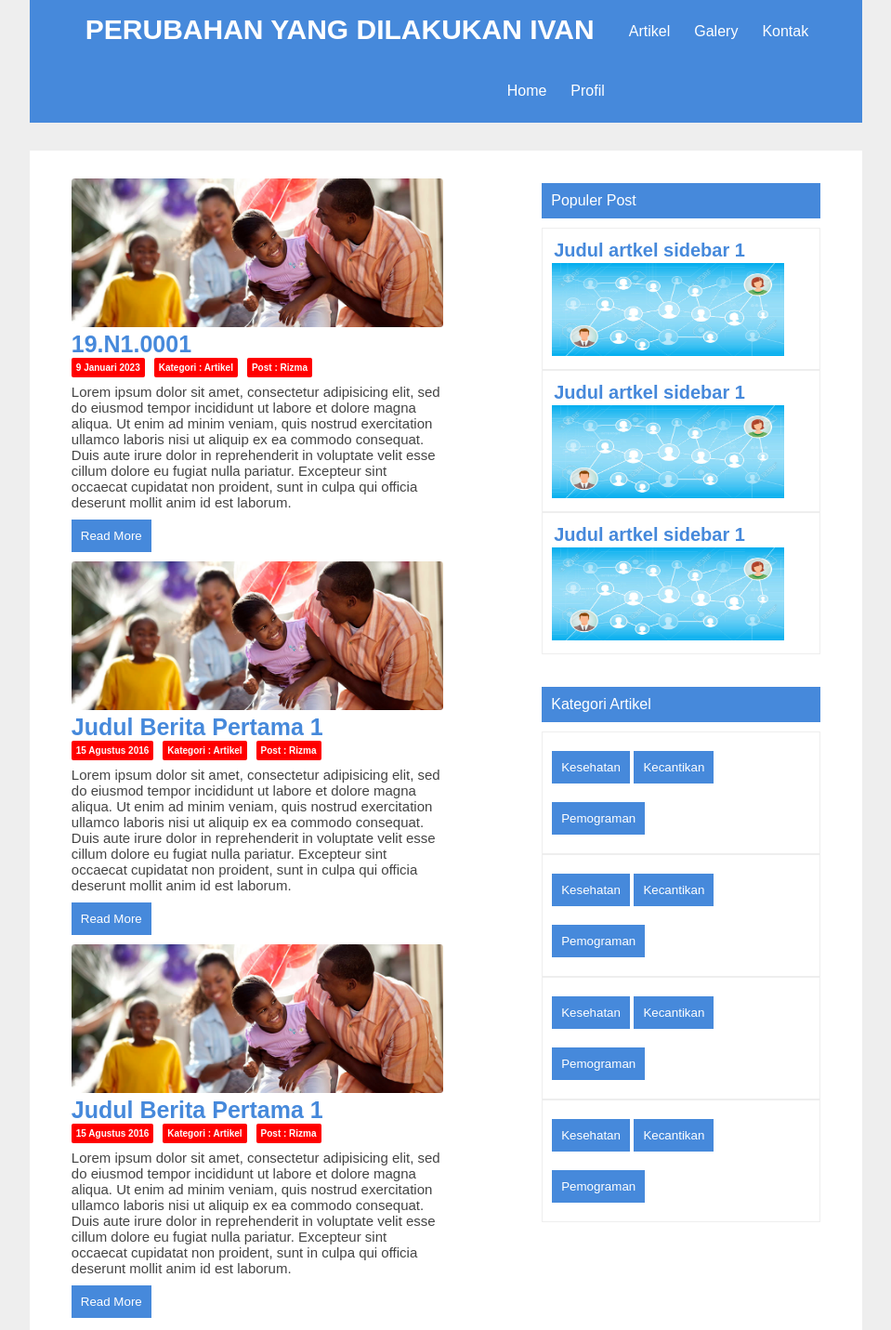
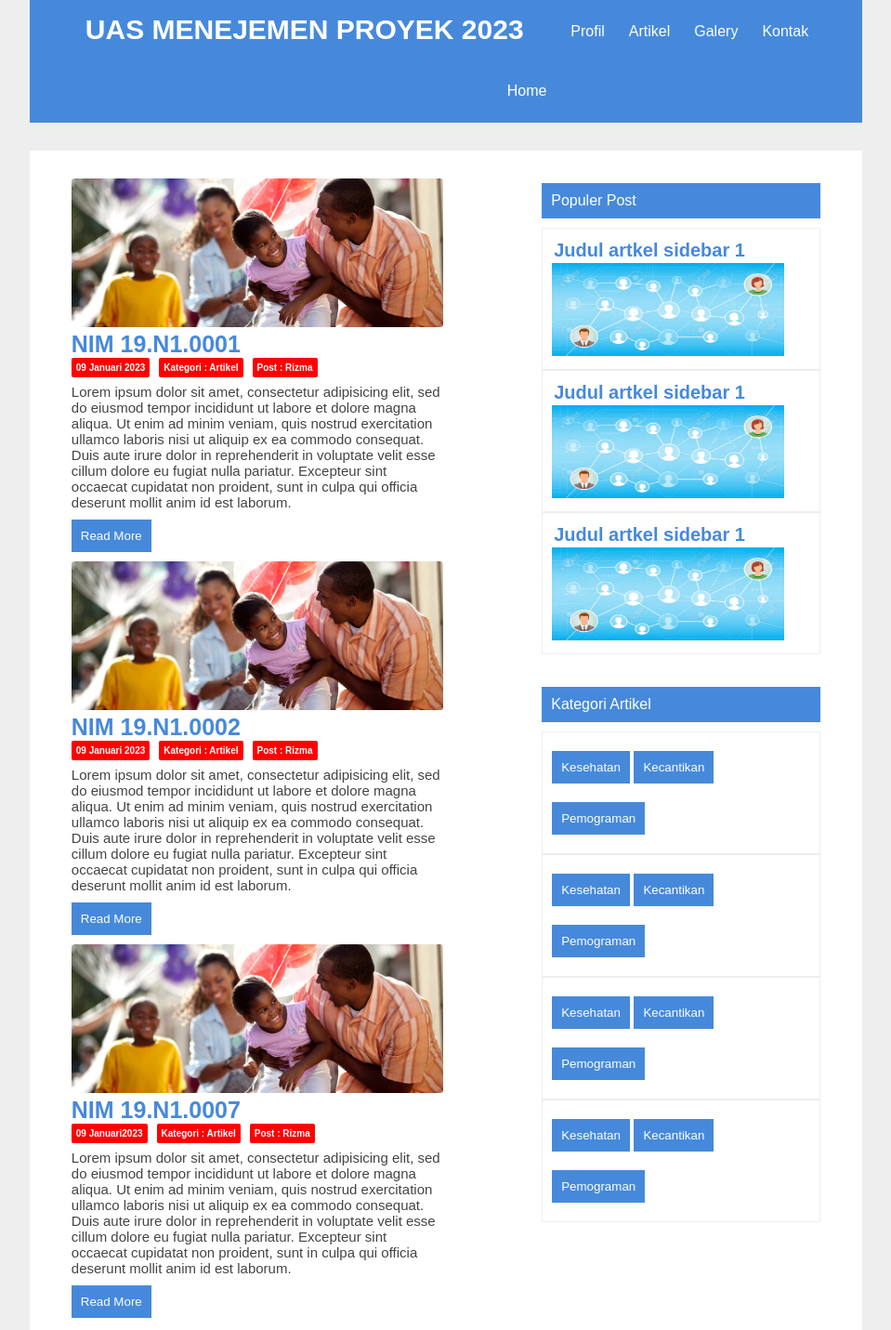
Before and after one commit to natankurniawan/uasmanpro2023, a plain HTML site: page Web Design/index.html in a window 1280 px wide. Shown: the top 1431 px of the page at 93% size, without its empty margins (160-1119 px from the left). Drawn offline with Linux system fonts and the light colour scheme.

Commit message:
Update index.html

```diff
--- a/Web Design/index.html
+++ b/Web Design/index.html
@@ -7,7 +7,7 @@
 <body style="background: #eee">
 	<div class="header">
 		<div class="logo">
-			<h1>PERUBAHAN YANG DILAKUKAN IVAN</h1>
+			<h1>Uas Menejemen proyek 2023</h1>
 		</div>
 		<nav>
 			<ul>
@@ -23,8 +23,8 @@
 		<div class="wrap-content">
 			<div class="content">
 				<img src="asset/gambar/2.jpg" alt="content">
-				<h2>19.N1.0001</h2>
-				<b>9 Januari 2023</b><b>Kategori : Artikel</b><b>Post : Rizma</b>
+				<h2>NIM 19.N1.0001</h2>
+				<b>09 Januari 2023</b><b>Kategori : Artikel</b><b>Post : Rizma</b>
 				<p>Lorem ipsum dolor sit amet, consectetur adipisicing elit, sed do eiusmod
 				tempor incididunt ut labore et dolore magna aliqua. Ut enim ad minim veniam,
 				quis nostrud exercitation ullamco laboris nisi ut aliquip ex ea commodo
@@ -35,8 +35,8 @@
 			</div>
 				<div class="content">
 				<img src="asset/gambar/2.jpg" alt="content">
-				<h2>Judul Berita Pertama 1</h2>
-				<b>15 Agustus 2016</b><b>Kategori : Artikel</b><b>Post : Rizma</b>
+				<h2>NIM 19.N1.0002</h2>
+				<b>09 Januari 2023</b><b>Kategori : Artikel</b><b>Post : Rizma</b>
 				<p>Lorem ipsum dolor sit amet, consectetur adipisicing elit, sed do eiusmod
 				tempor incididunt ut labore et dolore magna aliqua. Ut enim ad minim veniam,
 				quis nostrud exercitation ullamco laboris nisi ut aliquip ex ea commodo
@@ -47,8 +47,8 @@
 			</div>
 				<div class="content">
 				<img src="asset/gambar/2.jpg" alt="content">
-				<h2>Judul Berita Pertama 1</h2>
-				<b>15 Agustus 2016</b><b>Kategori : Artikel</b><b>Post : Rizma</b>
+				<h2>NIM 19.N1.0007</h2>
+				<b>09 Januari2023</b><b>Kategori : Artikel</b><b>Post : Rizma</b>
 				<p>Lorem ipsum dolor sit amet, consectetur adipisicing elit, sed do eiusmod
 				tempor incididunt ut labore et dolore magna aliqua. Ut enim ad minim veniam,
 				quis nostrud exercitation ullamco laboris nisi ut aliquip ex ea commodo
```
